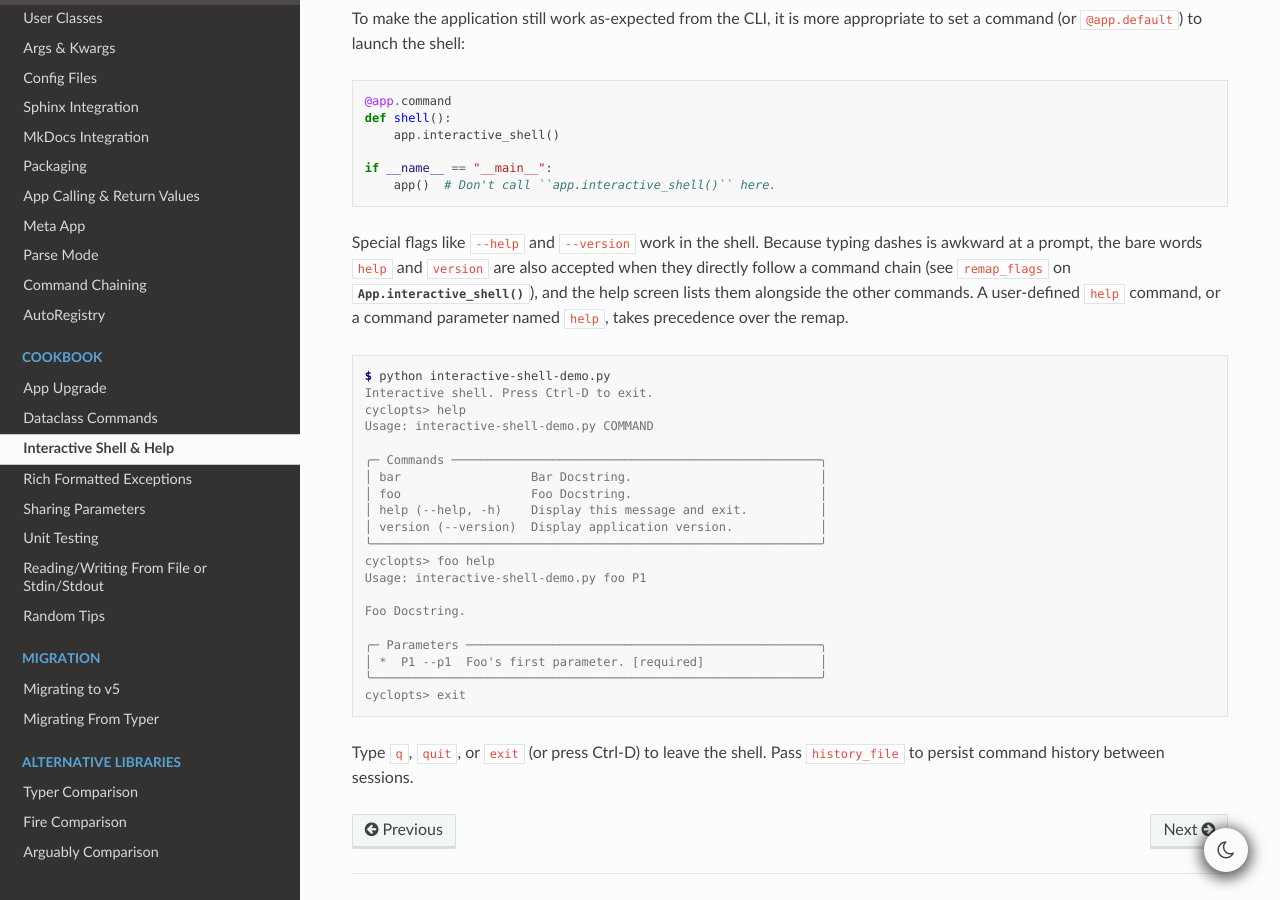
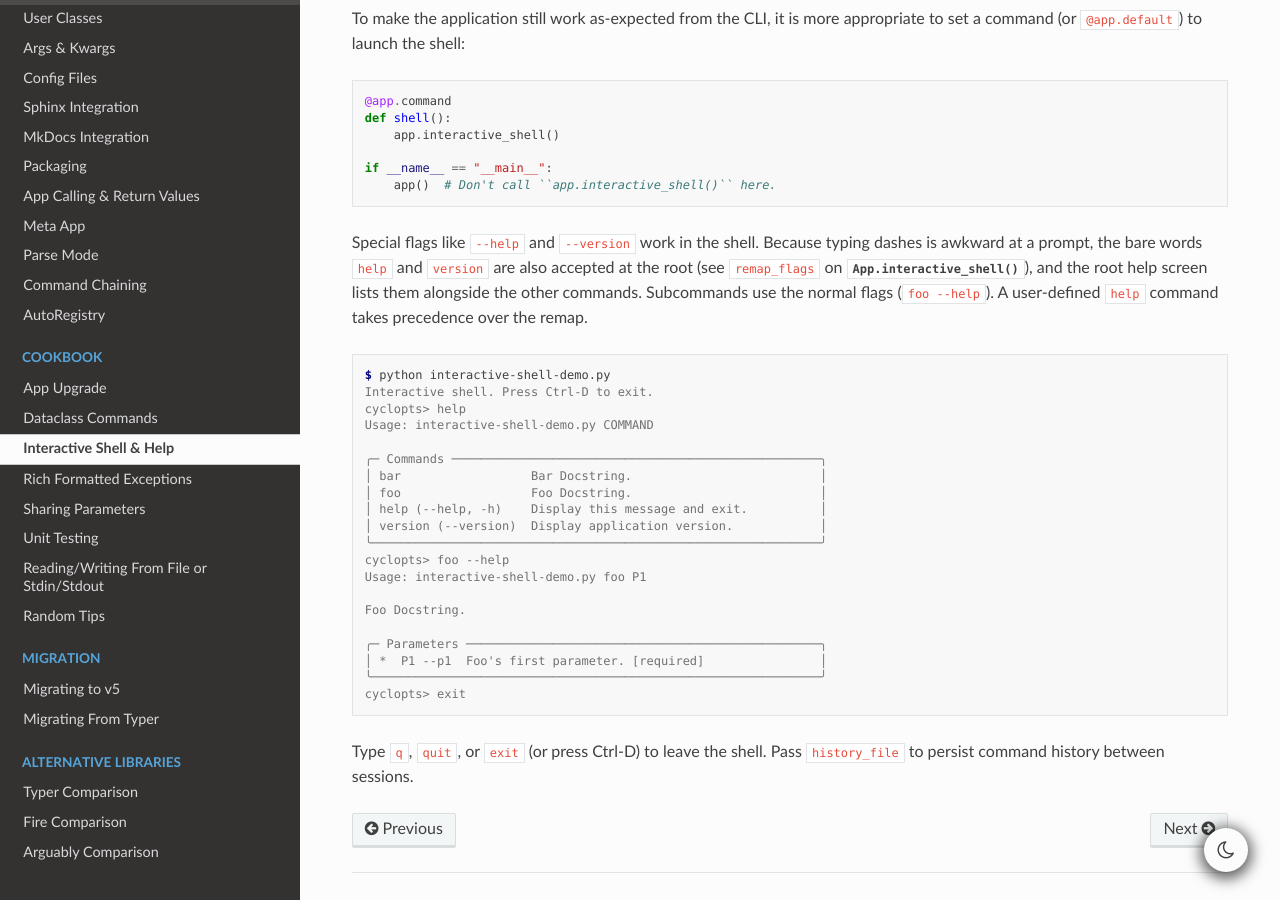
Before and after one commit to BrianPugh/cyclopts, a Sphinx documentation site: the page built from docs/source/cookbook/interactive_help.rst, in a window 1280 px wide and 900 px high, scrolled down 721 px. Built offline with Sphinx 7.4.7 and the Read the Docs theme 3.1.0, drawn with Linux system fonts in a browser that asks for light colours; the version number could not be read and is left out.

Commit message:
feat: interactive_shell remaps bare help/version at the root only
`foo help` now passes `help` through as data; only a leading `help`/`version`
is rewritten to its flag, and only the root help screen lists the bare aliases.

Co-Authored-By: Claude Fable 5.1 <noreply@anthropic.com>

```diff
--- a/docs/source/cookbook/interactive_help.rst
+++ b/docs/source/cookbook/interactive_help.rst
@@ -47,10 +47,10 @@ To make the application still work as-expected from the CLI, it is more appropri
        app()  # Don't call ``app.interactive_shell()`` here.
 
 Special flags like ``--help`` and ``--version`` work in the shell. Because typing dashes is
-awkward at a prompt, the bare words ``help`` and ``version`` are also accepted when they directly
-follow a command chain (see ``remap_flags`` on :meth:`.App.interactive_shell`), and the help
-screen lists them alongside the other commands. A user-defined ``help`` command, or a command
-parameter named ``help``, takes precedence over the remap.
+awkward at a prompt, the bare words ``help`` and ``version`` are also accepted at the root (see
+``remap_flags`` on :meth:`.App.interactive_shell`), and the root help screen lists them alongside
+the other commands. Subcommands use the normal flags (``foo --help``). A user-defined ``help``
+command takes precedence over the remap.
 
 .. code-block:: console
 
@@ -65,7 +65,7 @@ parameter named ``help``, takes precedence over the remap.
    │ help (--help, -h)    Display this message and exit.          │
    │ version (--version)  Display application version.            │
    ╰──────────────────────────────────────────────────────────────╯
-   cyclopts> foo help
+   cyclopts> foo --help
    Usage: interactive-shell-demo.py foo P1
 
    Foo Docstring.
```
Also changed, not shown: 2 other files.
